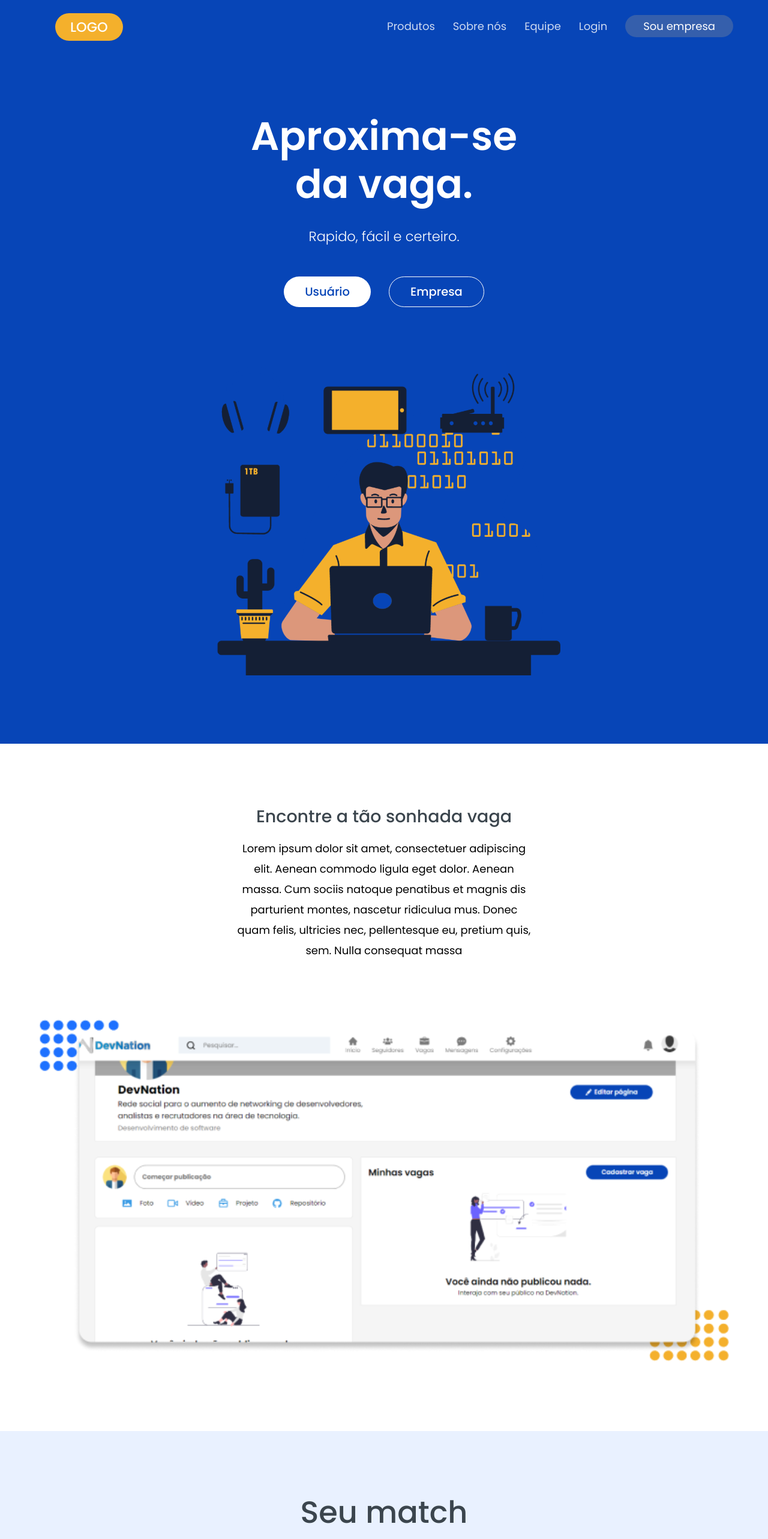
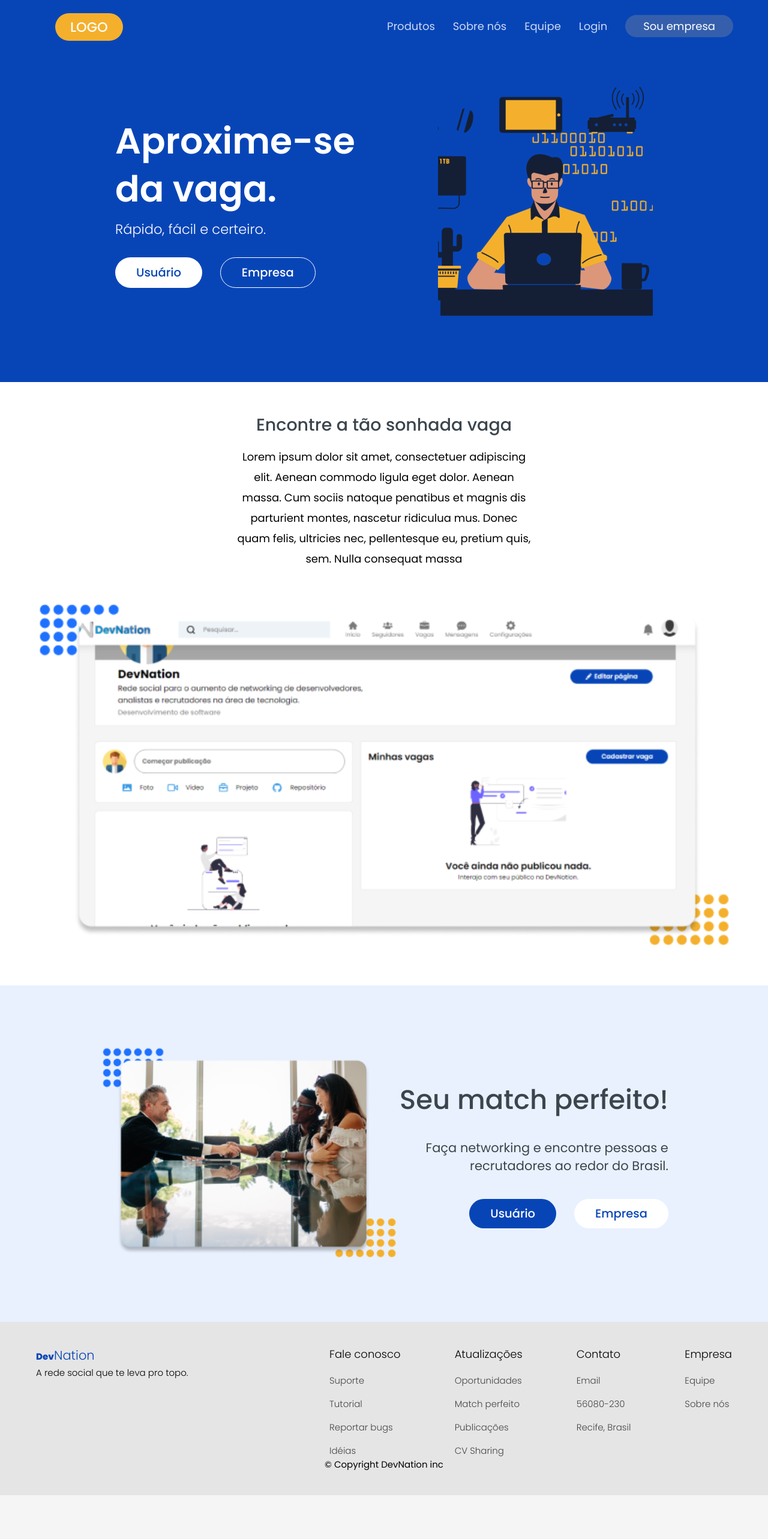
Before and after one commit to marcusvinicius0/DevNation, a React (Create React App) app: page / in a window 1280 px wide. Shown: the top 2566 px of the page at 60% size. After the commit the page ends 2493 px from the top, so only its background shows below. Built offline with nearby package versions, Linux system fonts and the light colour scheme; no server answers; the database is empty.

Commit message:
[FIX]: responsiveness page home

```diff
--- a/src/pages/Home/index.tsx
+++ b/src/pages/Home/index.tsx
@@ -5,72 +5,47 @@ import styles from './styles.module.scss';
 import Hamburguer from '../../components/MenuHamburger';
 
 import ImageDevNation from '../../assets/dev-nation.svg';
-import DevSocial from '../../assets/dev-social.svg';
 import People from '../../assets/image-home.svg';
 import Match from '../../assets/match-perfeito.svg';
 
+export default function NewHome() {
+  const history = useHistory();
 
-
-export default function NewHome() {
-
-    const history = useHistory()
-
-    const [menuIsOpen, setMenuIsOpen] = useState(false)
-
+  const [menuIsOpen, setMenuIsOpen] = useState(false);
 
   function handleChangeMenuStats(e: any) {
-        setMenuIsOpen(!menuIsOpen)
+    setMenuIsOpen(!menuIsOpen);
   }
-
 
   return (
     <div className={styles.containerHome}>
-
       <header className={styles.headerHome}>
         <h1>
-                    <a href='#logo' className={styles.logo}>logo</a>
+          <a href="#logo" className={styles.logo}>
+            logo
+          </a>
         </h1>
 
         <nav className={menuIsOpen ? styles.listFade : undefined}>
           <ul>
             <li>
-                            <Link
-                                onClick={menuIsOpen ? handleChangeMenuStats : undefined}
-                                to='/'>
-                                Produtos
-                            </Link>
+              <Link to="/">Produtos</Link>
             </li>
 
             <li>
-                            <Link
-                                onClick={menuIsOpen ? handleChangeMenuStats : undefined}
-                                to='/'>
-                                Sobre nós
-                            </Link>
+              <Link to="/">Sobre nós</Link>
             </li>
 
             <li>
-                            <Link
-                                onClick={menuIsOpen ? handleChangeMenuStats : undefined}
-                                to='/'>
-                                Equipe
-                            </Link>
+              <Link to="/">Equipe</Link>
             </li>
 
             <li>
-                            <Link
-                                onClick={menuIsOpen ? handleChangeMenuStats : undefined}
-                                to='/signin'>
-                                Login
-                            </Link>
+              <Link to="/signin">Login</Link>
             </li>
           </ul>
 
-                    <Link
-                        className={styles.yourCompany}
-                        onClick={menuIsOpen ? handleChangeMenuStats : undefined}
-                        to="/register-company"
-                    >
+          <Link className={styles.yourCompany} to="/register-company">
             Sou empresa
           </Link>
         </nav>
@@ -79,18 +54,18 @@ export default function NewHome() {
       </header>
 
       <section className={styles.sectionOne}>
-
         <div className={styles.grid}>
-
           <div className={styles.infoHome}>
             <article>
-                            <h2>Aproxima-se <br /> da vaga.</h2>
+              <h2>
+                Aproxime-se <br /> da vaga.
+              </h2>
 
-                            <p>Rapido, fácil e certeiro.</p>
+              <p>Rápido, fácil e certeiro.</p>
 
               <div className={styles.buttons}>
                 <button
-                                    type='button'
+                  type="button"
                   className={styles.user}
                   onClick={() => history.push('/register')}
                 >
@@ -98,7 +73,7 @@ export default function NewHome() {
                 </button>
 
                 <button
-                                    type='button'
+                  type="button"
                   className={styles.company}
                   onClick={() => history.push('/register-company')}
                 >
@@ -109,15 +84,11 @@ export default function NewHome() {
 
             <img src={People} alt="People Home" />
           </div>
-
         </div>
-
       </section>
 
       <section className={styles.sectionTwo}>
-
         <div className={styles.grid}>
-
           <div className={styles.content}>
             <article>
               <h2>Encontre a tão sonhada vaga</h2>
@@ -134,26 +105,24 @@ export default function NewHome() {
 
             <img src={ImageDevNation} alt="DevNation" />
           </div>
-
         </div>
-
       </section>
 
       <section className={styles.sectionThree}>
-
         <div className={styles.grid}>
-
           <div className={styles.content}>
             <img src={Match} alt="Match-Perfeito" />
 
             <article>
-                            <h2>Seu match <br /> perfeito!</h2>
+              <h2>Seu match perfeito!</h2>
 
-                            <p>Faça networking e encontre pessoas e <br /> recrutadores ao redor do Brasil.</p>
+              <p>
+                Faça networking e encontre pessoas e <br /> recrutadores ao redor do Brasil.
+              </p>
 
               <div className={styles.buttons}>
                 <button
-                                    type='button'
+                  type="button"
                   className={styles.user}
                   onClick={() => history.push('/register')}
                 >
@@ -161,7 +130,7 @@ export default function NewHome() {
                 </button>
 
                 <button
-                                    type='button'
+                  type="button"
                   className={styles.company}
                   onClick={() => history.push('/register-company')}
                 >
@@ -170,61 +139,58 @@ export default function NewHome() {
               </div>
             </article>
           </div>
-
         </div>
-
       </section>
 
       <footer className={styles.footer}>
-
         <div className={styles.grid}>
-
           <div className={styles.content}>
             <div className={styles.column1}>
-                            <img src={DevSocial} alt="Dev Social" />
+              <strong>
+                Dev<span>Nation</span>
+              </strong>
 
-                            <p>A rede social que te <br /> leva pro topo.</p>
-
-                            <span>&copy; Copyright DevNation inc</span>
+              <p>A rede social que te leva pro topo.</p>
             </div>
 
-                        <div className={styles.column2}>
+            <ul className={styles.listFooter}>
+              <div className={styles.itemListFooter}>
                 <h3>Fale conosco</h3>
 
-                            <a href='#suporte'>Suporte</a>
-                            <a href='#tutorial'>Tutorial</a>
-                            <a href='#report'>Reportar bugs</a>
-                            <a href='#ideias'>Idéias</a>
+                <a href="#suporte">Suporte</a>
+                <a href="#tutorial">Tutorial</a>
+                <a href="#report">Reportar bugs</a>
+                <a href="#ideias">Idéias</a>
               </div>
 
-                        <div className={styles.column2}>
+              <div className={styles.itemListFooter}>
                 <h3>Atualizações</h3>
 
-                            <a href='#oportunidades'>Oportunidades</a>
-                            <a href='#match'>Match perfeito</a>
-                            <a href='#publi'>Publicações</a>
-                            <a href='#cv'>CV Sharing</a>
+                <a href="#oportunidades">Oportunidades</a>
+                <a href="#match">Match perfeito</a>
+                <a href="#publi">Publicações</a>
+                <a href="#cv">CV Sharing</a>
               </div>
 
-                        <div className={styles.column2}>
+              <div className={styles.itemListFooter}>
                 <h3>Contato</h3>
 
-                            <a href='#email'>devnation@hotmail.com</a>
-                            <a href='#cep'>56080-230</a>
-                            <a href='#cidade'>Recife, Brasil</a>
+                <a href="#email">Email</a>
+                <a href="#cep">56080-230</a>
+                <a href="#cidade">Recife, Brasil</a>
               </div>
 
-                        <div className={styles.column2}>
+              <div className={styles.itemListFooter}>
                 <h3>Empresa</h3>
 
-                            <a href='#equipe'>Equipe</a>
-                            <a href='#sobre'>Sobre nós</a>
+                <a href="#equipe">Equipe</a>
+                <a href="#sobre">Sobre nós</a>
+              </div>
+            </ul>
           </div>
         </div>
-
-                </div>
-
+        <span className={styles.copyright}>&copy; Copyright DevNation inc</span>
       </footer>
     </div>
-    )
+  );
 }
--- a/src/pages/Home/styles.module.scss
+++ b/src/pages/Home/styles.module.scss
@@ -31,7 +31,6 @@ html {
   padding: 20px 57px 20px 91px;
   border: 1px solid var(--blue-500);
 
-
   @media screen and (max-width: 1000px) {
     width: 100%;
     position: fixed;
@@ -42,7 +41,7 @@ html {
   }
 
   .logo {
-        background: #F4B02C;
+    background: #f4b02c;
     padding: 7px 25px;
     border-radius: 35px;
     color: #fff;
@@ -69,7 +68,7 @@ html {
         a {
           font-weight: 400;
           font-size: 1.2rem;
-                    color: #FFFFFF;
+          color: #ffffff;
           opacity: 0.8;
 
           &:hover {
@@ -86,7 +85,7 @@ html {
       border: none;
       font-weight: 400;
       font-size: 1.2rem;
-            color: #FFFFFF;
+      color: #ffffff;
 
       &:hover {
         filter: brightness(1.5);
@@ -111,7 +110,7 @@ html {
     text-align: center;
     opacity: 0.97;
 
-        @media screen and (min-width:1000px) {
+    @media screen and (min-width: 1000px) {
       display: none;
     }
 
@@ -136,9 +135,7 @@ html {
   }
 }
 
-
 .containerHome {
-
   .sectionOne {
     background: var(--blue-500);
     padding: 50px 0 70px 0;
@@ -153,47 +150,33 @@ html {
 
     .infoHome {
       display: flex;
-            justify-content: center;
-            gap: 80px;
+      justify-content: space-between;
+      margin: 0 auto;
+      width: 70vw;
 
-            @media screen and (max-width: 1400px) {
+      @media screen and (max-width: 1000px) {
         flex-direction: column;
         align-items: center;
-                gap: 100px;
+        justify-content: center;
+        text-align: center;
+        width: 95vw;
       }
 
       @media screen and (max-width: 1000px) {
         padding-top: 80px;
       }
 
-            @media screen and (max-width: 600px) {
-                gap: 50px;
-            }
-
-            @media screen and (max-width: 500px) {
-                margin-top: 70px;
-                gap: 0;
-            }
-
-
       article {
-                margin-left: 80px;
-                margin-top: 70px;
-
-                @media screen and (max-width: 1400px) {
         display: flex;
         flex-direction: column;
-                    align-items: center;
-                    text-align: center;
-                    margin-top: 50px;
-                    margin-left: 0;
-                }
+        width: 60%;
+        justify-content: center;
 
         h2 {
           line-height: 80px;
           font-weight: 600;
-                    font-size: 4.4rem;
-                    color: #FFFFFF;
+          font-size: 4rem;
+          color: #ffffff;
 
           @media screen and (max-width: 550px) {
             line-height: 65px;
@@ -204,21 +187,13 @@ html {
           margin-top: 10px;
           font-weight: 300;
           font-size: 1.5rem;
-                    color: #FFFFFF;
-
-                    @media screen and (max-width: 1400px) {
-                        margin-top: 30px;
-                    }
+          color: #ffffff;
         }
 
         .buttons {
           display: flex;
           gap: 30px;
-                    margin-top: 100px;
-
-                    @media screen and (max-width: 1400px) {
-                        margin-top: 50px;
-                    }
+          margin-top: 2rem;
 
           button {
             padding: 10px 35px;
@@ -228,25 +203,31 @@ html {
           }
 
           .user {
-                        background: #FFFFFF;
+            background: #ffffff;
             border: none;
             color: var(--blue-500);
           }
 
           .company {
             background: transparent;
-                        border: 1px solid #FFFFFF;
-                        color: #FFFFFF;
+            border: 1px solid #ffffff;
+            color: #ffffff;
           }
+        }
+
+        @media screen and (max-width: 1000px) {
+          width: 100%;
+          align-items: center;
         }
       }
 
       img {
-                height: 528px;
-                width: 640px;
+        height: 400px;
+        width: 40%;
+        object-fit: cover;
 
-                @media screen and (max-width:1400px) {
-                    width: 90%;
+        @media screen and (max-width: 1000px) {
+          width: 80%;
           min-width: 380px;
           object-fit: contain;
         }
@@ -255,10 +236,10 @@ html {
   }
 
   .sectionTwo {
-        background-color: #FFFFFF;
-        padding: 100px 0;
+    background-color: #ffffff;
+    padding: 50px 0;
 
-        @media screen and (max-width:1000px) {
+    @media screen and (max-width: 1000px) {
       padding: 80px 0 110px 0;
     }
 
@@ -269,11 +250,10 @@ html {
       text-align: center;
 
       article {
-
         h2 {
           font-weight: 500;
           font-size: 1.9rem;
-                    color: #3B454D;
+          color: #3b454d;
         }
 
         p {
@@ -289,12 +269,11 @@ html {
       }
 
       img {
-                height: 675px;
-                width: 1310px;
+        width: 80%;
         object-fit: cover;
-                margin-top: 90px;
+        margin-top: 50px;
 
-                @media screen and (max-width:1400px) {
+        @media screen and (max-width: 1400px) {
           height: 100%;
           width: 90%;
           min-width: 380px;
@@ -307,63 +286,44 @@ html {
         }
       }
     }
-
-
   }
 
   .sectionThree {
-        background-color: #E9F1FF;
+    background-color: #e9f1ff;
     padding: 100px 0;
+    width: 100%;
+    display: flex;
+    justify-content: space-between;
 
-        @media screen and (max-width:1000px) {
-            padding: 80px 0 110px 0;
+    @media screen and (max-width: 860px) {
+      padding: 5rem 0;
     }
 
     .content {
       display: flex;
       justify-content: center;
-            gap: 90px;
-
-            @media screen and (max-width: 1400px) {
-                flex-direction: column-reverse;
-                justify-content: center;
-                align-items: center;
-            }
-
-            @media screen and (max-width: 650px) {
-                gap: 100px;
-            }
 
       img {
-                height: 496px;
-                width: 687px;
+        width: 500px;
         object-fit: cover;
 
-                @media screen and (max-width:1400px) {
-                    height: 100%;
-                    width: 90%;
-                    min-width: 380px;
-                    object-fit: contain;
+        @media (max-width: 1040px) {
+          width: 400px;
         }
       }
 
       article {
-                margin-top: 70px;
-
-                @media screen and (max-width: 1400px) {
         display: flex;
+        align-items: flex-end;
         flex-direction: column;
-                    margin-top: 0;
-                    align-items: center;
-                    text-align: center;
-                }
-
+        justify-content: center;
 
         h2 {
           font-weight: 500;
-                    font-size: 3.4rem;
-                    color: #3B454D;
+          font-size: 3rem;
+          color: #3b454d;
           line-height: 70px;
+          text-align: right;
 
           @media screen and (max-width: 550px) {
             line-height: 60px;
@@ -375,7 +335,8 @@ html {
           font-weight: 400;
           font-size: 1.4rem;
           line-height: 30px;
-                    color: #3B454D;
+          color: #3b454d;
+          text-align: right;
 
           @media screen and (max-width: 550px) {
             margin-top: 25px;
@@ -401,34 +362,64 @@ html {
           .user {
             background: var(--blue-500);
             border: none;
-                        color: #FFFFFF;
+            color: #ffffff;
           }
 
           .company {
-                        background: #FFFFFF;
+            background: #ffffff;
             border: none;
             color: var(--blue-500);
           }
         }
       }
+
+      @media (max-width: 1040px) {
+        h2 {
+          font-size: 2rem;
         }
 
+        p {
+          font-size: 1.2rem;
+        }
+      }
 
+      @media screen and (max-width: 860px) {
+        flex-direction: column;
+
+        article {
+          align-items: center;
+
+          h2,
+          p {
+            text-align: center;
+          }
+
+          h2 {
+            margin-top: 1rem;
+            width: 100% !important;
+            font-size: 2rem;
+            line-height: 40px;
+          }
+
+          p {
+            margin-top: 0.5rem;
+          }
+        }
+      }
+    }
   }
 
   .footer {
-        background-color: #E5E5E5;
-        padding: 100px 0 40px 0;
+    background-color: #e5e5e5;
+    padding: 40px 4rem 40px 4rem;
 
     .content {
       display: flex;
-            justify-content: center;
-            gap: 100px;
+      justify-content: space-between;
 
-            @media screen and (max-width: 1450px) {
+      @media screen and (max-width: 1100px) {
         flex-direction: column-reverse;
         align-items: center;
-                text-align: center;
       }
 
       div {
@@ -437,17 +428,23 @@ html {
       }
 
       .column1 {
-
-                @media screen and (max-width: 1450px) {
+        @media screen and (max-width: 1100px) {
           display: flex;
-                    flex-direction: column;
+          flex-direction: row;
           align-items: center;
+          margin: 2rem auto 2rem auto;
+          gap: 2rem;
+          font-size: 1.4rem !important;
         }
 
-                img {
-                    height: 34px;
-                    width: 110px;
-                    margin-bottom: 10px;
+        strong {
+          color: var(--blue-500);
+          font-weight: 900;
+
+          span {
+            font-weight: 300;
+            font-size: 1.4rem;
+          }
         }
 
         p {
@@ -457,24 +454,29 @@ html {
         }
 
         span {
-                    margin-top: 210px;
+          margin-top: 100px;
           font-weight: 300;
           font-size: 1rem;
-
-                    @media screen and (max-width: 1450px) {
-                        margin-top: 30px;
-                    }
         }
       }
 
-            .column2 {
+      .listFooter {
+        display: flex;
+        gap: 8rem;
 
-                margin-left: 10px;
+        @media (max-width: 1300px) {
+          gap: 6rem;
+        }
 
+        @media (max-width: 1100px) {
+          gap: 4rem;
+        }
+
+        .itemListFooter {
           h3 {
             margin-bottom: 27px;
             font-weight: 300;
-                    font-size: 1.5rem;
+            font-size: 1.2rem;
             color: #000000;
 
             @media screen and (max-width: 1450px) {
@@ -485,7 +487,7 @@ html {
           a {
             margin-top: 16px;
             font-weight: 300;
-                    font-size: 1.2rem;
+            font-size: 1rem;
             color: #000000;
             opacity: 0.7;
 
@@ -497,4 +499,12 @@ html {
         }
       }
     }
+
+    .copyright {
+      width: 100%;
+      margin: 0 auto;
+      display: flex;
+      justify-content: center;
     }
+  }
+}
```
Lines whose indentation alone changed are shown as unchanged.
